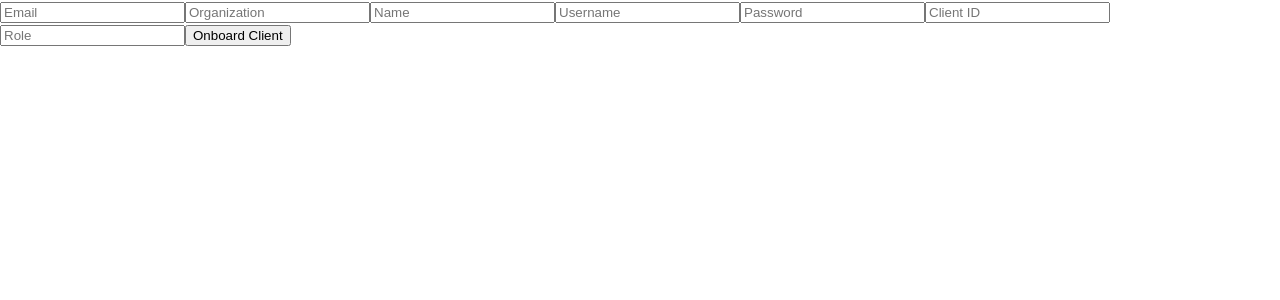
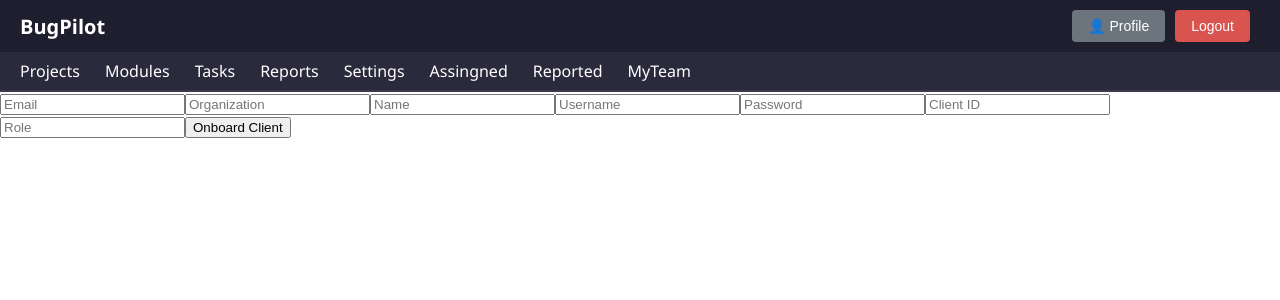
Before and after one commit to Himanshu631/BugPilotFE, a React (Create React App) app: page /onboard in a window 1280 px wide. Shown: the top 300 px of the page. Built offline with nearby package versions, Linux system fonts and the light colour scheme.

Commit message:
Double navbar

```diff
--- /dev/null
+++ b/src/api/api.js
@@ -0,0 +1,16 @@
+const BASE_URL = "http://localhost:8080/api/v1";
+
+const endpoints = {
+  stats: {
+    cumulative: `${BASE_URL}/stats/cummulative`,
+    // add more stats endpoints here
+  },
+  auth: {
+    login: `${BASE_URL}/auth/login`,
+    register: `${BASE_URL}/auth/register`,
+    // etc.
+  },
+  // Add more groups like users, bugs, projects, etc.
+};
+
+export default endpoints;
--- a/src/components/BugStatsDashboard.js
+++ b/src/components/BugStatsDashboard.js
@@ -1,6 +1,7 @@
 import React, { useEffect, useState } from "react";
 import axios from "axios";
 import "../styles/Dashboard.css";
+import endpoints from "../api/api";
 
 const categories = [
   {
@@ -74,11 +75,11 @@ export default function BugStatsDashboard() {
     const token = localStorage.getItem("token"); // or sessionStorage, or context
 
     axios
-      .get('http://localhost:8080/api/v1/stats/cummulative', {
-        headers: {
-          Authorization: `Bearer ${token}`
-        }
-      })
+    .get(endpoints.stats.cumulative, {
+      headers: {
+        Authorization: `Bearer ${token}`
+      }
+    })
       .then((response) => {
         setStats(response.data);
         setLoading(false);
--- a/src/components/Navbar.js
+++ b/src/components/Navbar.js
@@ -21,20 +21,30 @@ export default function Navbar() {
           onCancel={() => setShowConfirm(false)}
         />
       )}
+
+      {/* Primary Navbar */}
       <div className="navbar">
         <div className="navbar-left">
           <div className="navbar-logo" onClick={() => navigate('/dashboard')}>
             BugPilot
           </div>
-            <div className="navbar-links">
-              <Link to="/dashboard">Dashboard</Link>
-              <Link to="/admin/dashboard">Admin</Link>
-              <Link to="/onboard">Onboard</Link>
+        </div>
+        <div className="navbar-right">
+          <button className="profile-button">👤 Profile</button>
+          <button className="logout-button" onClick={() => setShowConfirm(true)}>Logout</button>
         </div>
       </div>
-          <div className="navbar-right">
-            <button className="logout-button" onClick={() => setShowConfirm(true)}>Logout</button>
-          </div>
+
+      {/* Secondary Navbar */}
+      <div className="sub-navbar">
+        <Link to="/projects">Projects</Link>
+        <Link to="/modules">Modules</Link>
+        <Link to="/tasks">Tasks</Link>
+        <Link to="/reports">Reports</Link>
+        <Link to="/settings">Settings</Link>
+        <Link to="/assigned">Assingned</Link>
+        <Link to="/reported">Reported</Link>
+        <Link to="/my-teams">MyTeam</Link>
       </div>
     </>
   );
--- a/src/routes/AppRouter.jsx
+++ b/src/routes/AppRouter.jsx
@@ -12,10 +12,10 @@ export default function AppRouter() {
     <Router>
       <Routes>
         <Route path="/login" element={<Login />} />
-        <Route path="/onboard" element={<OnboardClient />} />
+        <Route path="/onboard" element={<MainLayout><OnboardClient /></MainLayout>} />
         <Route path="/admin/dashboard" element={<MainLayout><AdminDashboard /></MainLayout>} />
         <Route path="/dashboard" element={<MainLayout><BugStatsDashboard /></MainLayout>} />
-        <Route path="/" element={<Navigate to="/dashboard" />} />
+        <Route path="/" element={<Navigate to="/login" />} />
       </Routes>
     </Router>
   );
--- a/src/styles/Navbar.css
+++ b/src/styles/Navbar.css
@@ -30,7 +30,7 @@
   }
 
   .navbar-links a:hover {
-    text-decoration: underline;
+    text-decoration: none;
   }
 
   .navbar-right {
@@ -44,8 +44,46 @@
     color: white;
     border: none;
     border-radius: 4px;
+    margin-right: 10px;
+    font-size: 14px;
     cursor: pointer;
   }
+
   .logout-button:hover {
     background: #c9302c;
   }
+
+  .sub-navbar {
+    display: flex;
+    align-items: center;
+    background-color: #2a2a3c;
+    padding: 8px 20px;
+    gap: 25px;
+    border-bottom: 2px solid #3b3b4d;
+  }
+
+  .sub-navbar a {
+    color: white;
+    text-decoration: none;
+    font-weight: 500;
+  }
+
+  .sub-navbar a:hover {
+    text-decoration: none;
+    color: #60a5fa;
+  }
+
+  .profile-button {
+    padding: 8px 16px; /* Match logout-button padding */
+    background: #6c757d;
+    color: white;
+    border: none;
+    border-radius: 4px;
+    margin-right: 10px;
+    cursor: pointer;
+    font-size: 14px; /* Match button font size */
+  }
+
+  .profile-button:hover {
+    background: #5a6268;
+  }
```
Lines whose indentation alone changed are shown as unchanged.
